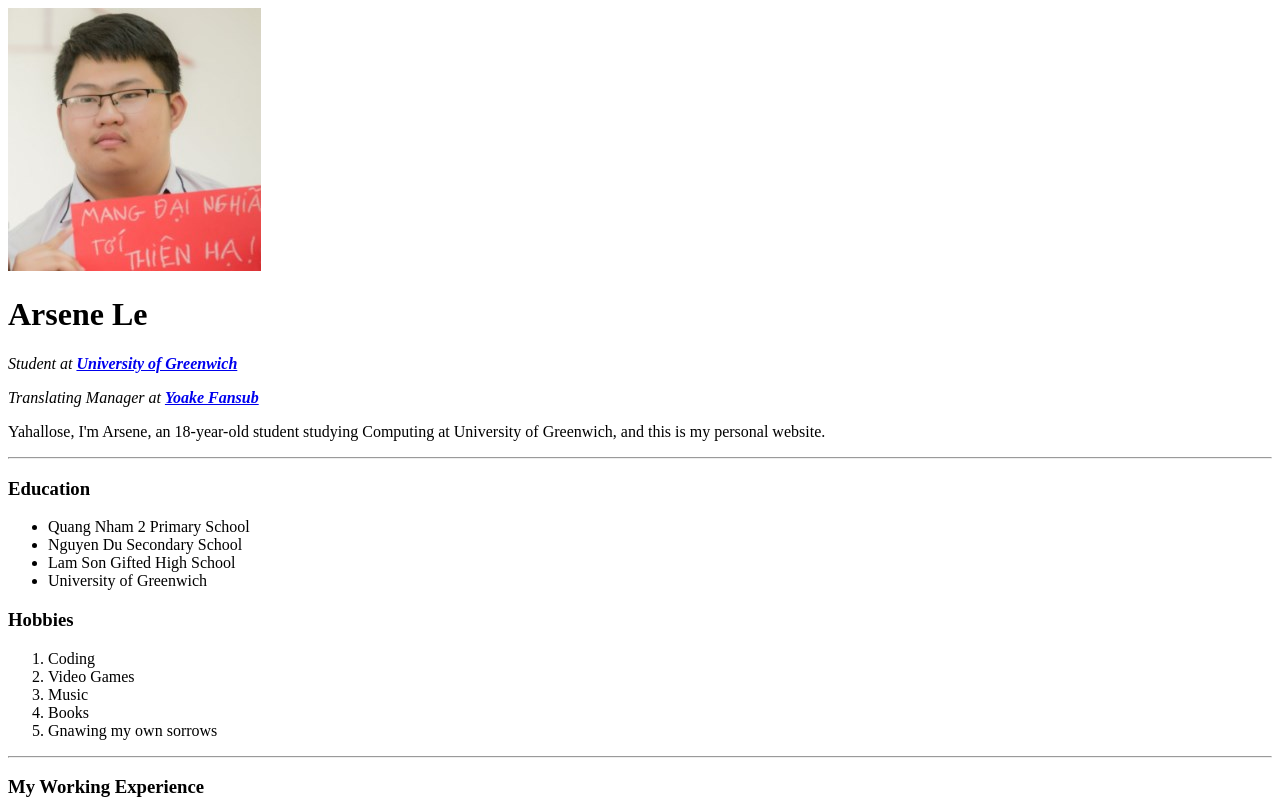
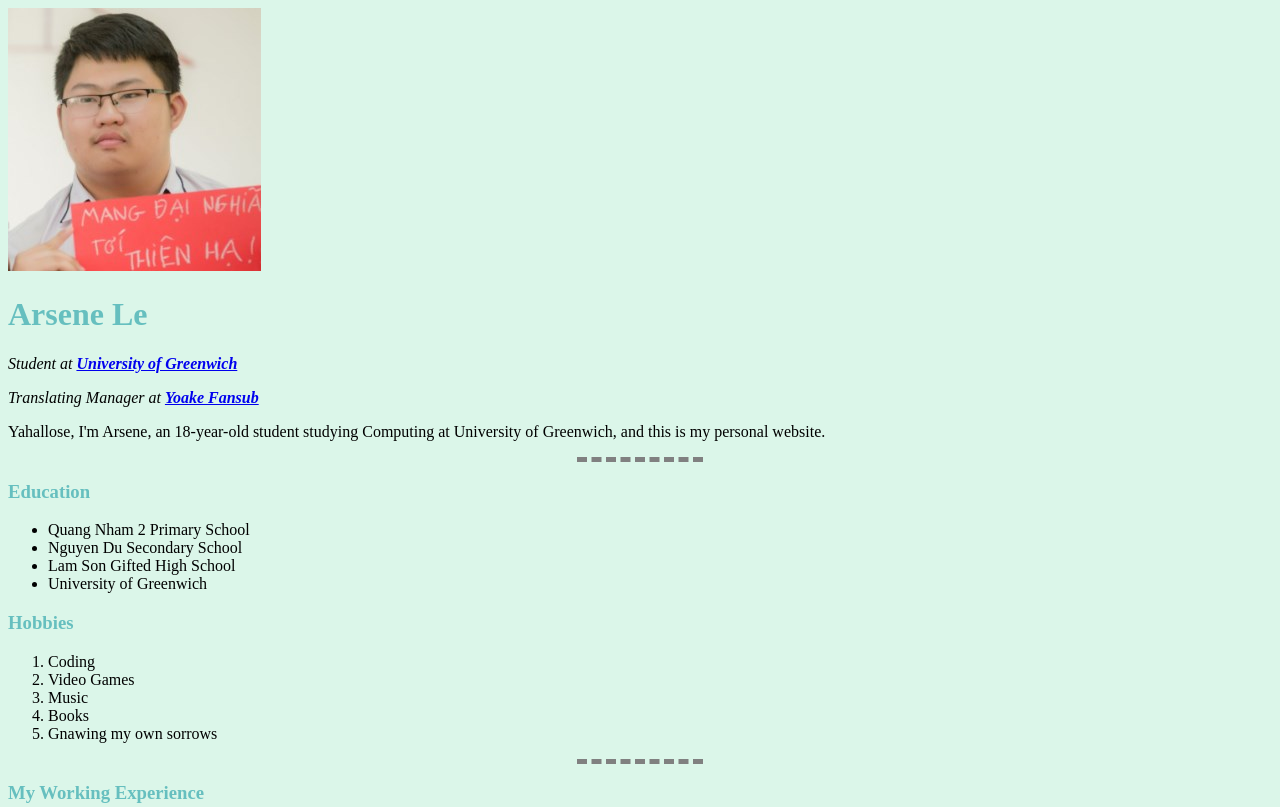
Before and after one commit to YoakeArsene/Personal-Site, a plain HTML site: page index.html in a window 1280 px wide. Shown: the top 807 px of the page. Drawn offline with Linux system fonts and the light colour scheme.

Commit message:
Add files via upload

```diff
--- /dev/null
+++ b/css/styles.css
@@ -0,0 +1,21 @@
+
+  body
+  {
+    background-color: #dbf6e9;
+  }
+  hr
+  {
+    border-style: dashed none none ;
+    width: 10%;
+    height: 0px;
+    border-color: gray;
+    border-width: 5px;
+  }
+  h1
+  {
+      color: #66BFBF;
+  }
+  h3
+  {
+      color: #66BFBF;
+  }
--- a/index.html
+++ b/index.html
@@ -4,7 +4,10 @@
 <head>
   <meta charset="utf-8">
   <title>Arsene's Personal Site</title>
+  <link rel="stylesheet" href="css/styles.css">
 </head>
+
+
 
 <body>
   <img src="images/arsene avatar.jpg" alt="Arsene-Le-personal-avatar">
```
Also changed, not shown: contact.html (+10 -1 lines), notebook.html (+1 -0 lines).
